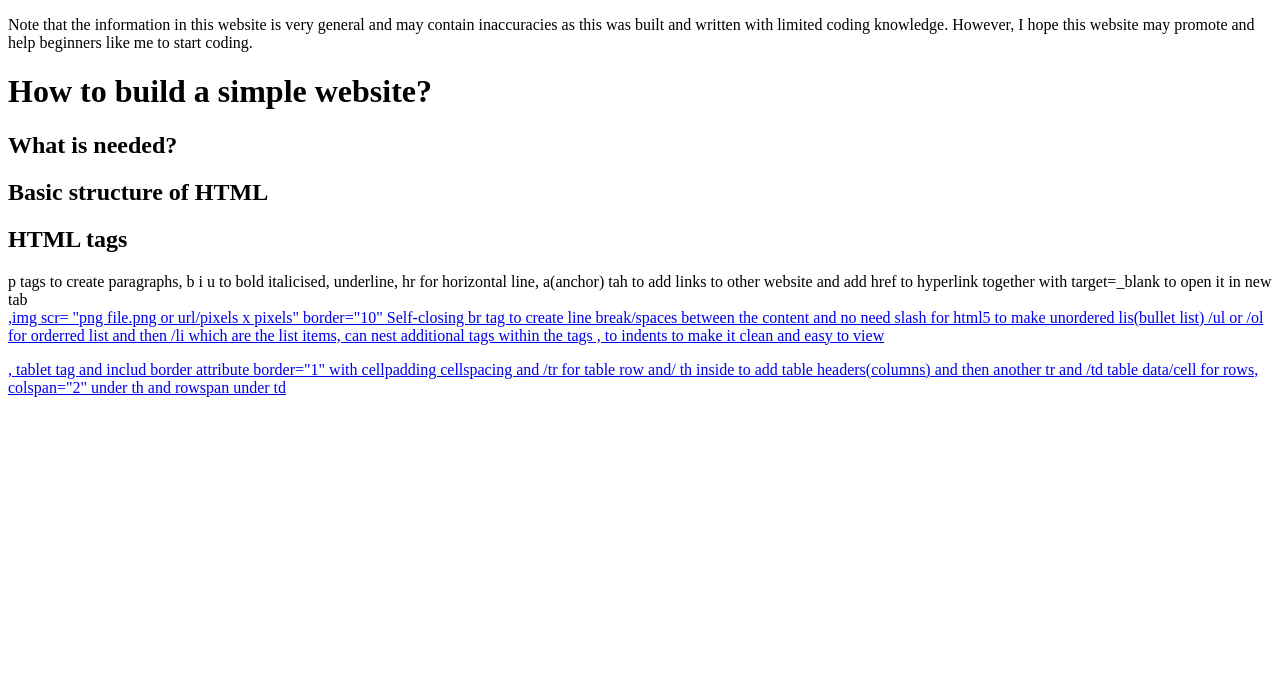
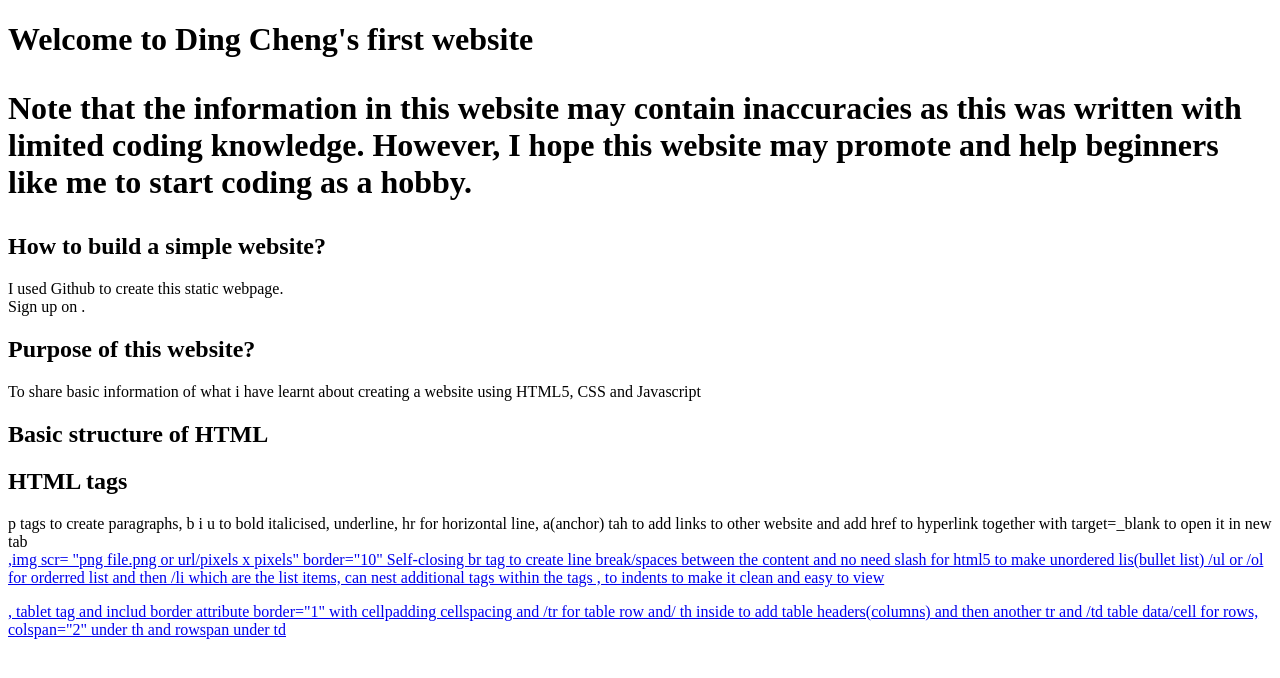
Before and after one commit to dchoon/dchoon.github.io, a plain HTML site: page index.html in a window 1280 px wide. Drawn offline with Linux system fonts and the light colour scheme.

Commit message:
Update index.html

```diff
--- a/index.html
+++ b/index.html
@@ -2,16 +2,23 @@
 <html>
 <head>
   <meta charset="utf-8">
-  <meta name="viewport" content-"width=divce-width, initial-scale=1>
-  <title>Ding Cheng's first website</title>
+  <meta name="viewport" content-"width=device-width, initial-scale=1>
+  <title>Ding Cheng</title>
 </head>
 <body>
+ <h1>Welcome to Ding Cheng's first website<h1>
  <p>
-  Note that the information in this website is very general and may contain inaccuracies as this was built and written with limited coding knowledge.
-  However, I hope this website may promote and help beginners like me to start coding.
+  Note that the information in this website
+	may contain inaccuracies as this was written with limited coding knowledge.
+  However, I hope this website may promote and help beginners like me to start coding as a hobby.
  </p>
-  <h1>How to build a simple website?</h1>
-  <h2>What is needed?</h2>
+  <h2>How to build a simple website?</h2>
+    I used Github to create this static webpage.<br> Sign up on <a href"github.com"target=_blank>.
+  <h2>Purpose of this website?</h2>
+    To share basic information of what i have learnt about creating a website using HTML5, CSS and Javascript<br>
+
+
+
   <h2>Basic structure of HTML</h2>
   <h2>HTML tags</h2>
   <p>
```
